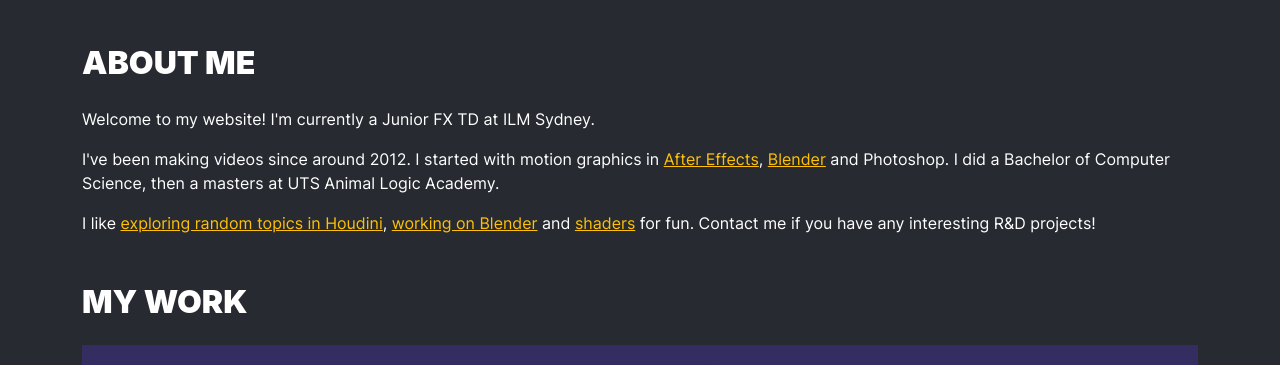
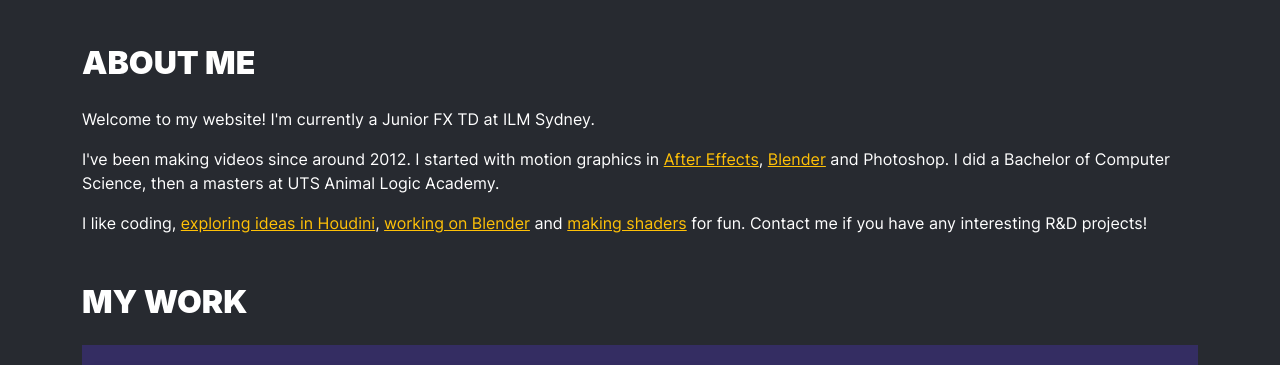
Before and after one commit to MysteryPancake/MysteryPancake.github.io, a Jekyll site: the page built from _pages/index.md, in a window 1280 px wide and 900 px high, scrolled down 1370 px, cut to the strip 47-412 px from the top of the window. Built offline with Jekyll 4.4.1, drawn with Linux system fonts in a browser that asks for light colours; some web fonts are replaced.

Commit message:
Update index.md

```diff
--- a/_pages/index.md
+++ b/_pages/index.md
@@ -34,7 +34,7 @@
 	<div class="mb-5">
 		<p>Welcome to my website! I'm currently a Junior FX TD at ILM Sydney.</p>
 		<p>I've been making videos since around 2012. I started with motion graphics in <a href="https://github.com/MysteryPancake/After-Effects-Fun" target="_blank">After Effects</a>, <a href="https://github.com/MysteryPancake/Blender-Fun" target="_blank">Blender</a> and Photoshop. I did a Bachelor of Computer Science, then a masters at UTS Animal Logic Academy.</p>
-		<p>I like <a href="http://github.com/MysteryPancake/Houdini-Fun" target="_blank">exploring random topics in Houdini</a>, <a href="https://www.blender.org/about/credits/" target="_blank">working on Blender</a> and <a href="https://www.shadertoy.com/user/MysteryPancake/sort=love" target="_blank">shaders</a> for fun. Contact me if you have any interesting R&D projects!</p>
+		<p>I like coding, <a href="http://github.com/MysteryPancake/Houdini-Fun" target="_blank">exploring ideas in Houdini</a>, <a href="https://www.blender.org/about/credits/" target="_blank">working on Blender</a> and <a href="https://www.shadertoy.com/user/MysteryPancake/sort=love" target="_blank">making shaders</a> for fun. Contact me if you have any interesting R&D projects!</p>
 	</div>
 	<h2 class="mb-4" style="font-weight: 900;">MY WORK</h2>
 	{% include video_player.html title="Procedural Buildings" description="<p>This was the first time I tried procedural modelling in Houdini. I remade a bunch of Sydney landmarks and turned them into HDAs for easy control. Around this time I was making <a href=\"https://www.shadertoy.com/view/cdXSWj\" target=\"_blank\">music</a> on ShaderToy, maybe you can tell from the sine waves?</p><p>I rendered everything with Cycles in Blender, which was a challenge. I had to write <a href=\"https://github.com/MysteryPancake/Houdini-Tools\" target=\"_blank\">scripts</a> to fix Blender's instancing and remake a few Houdini setups using Geometry Nodes.</p><p>Everything is timed to the music, <a href=\"https://open.spotify.com/track/4NczzeHBQPPDO0B9AAmB8d\" target=\"_blank\">Assumptions by Sam Gellaitry</a>. I didn't make the setups with animation in mind, so it was tricky to sync.</p>" video_id="808257373" color="#342D62" %}
```
